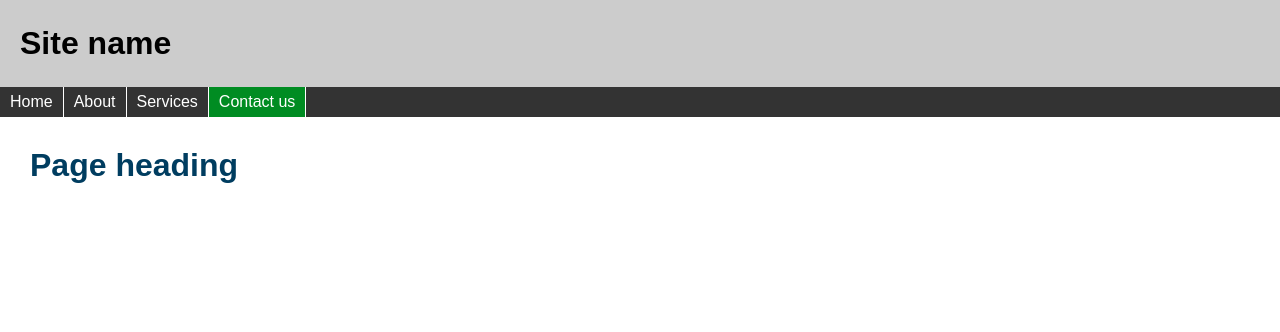
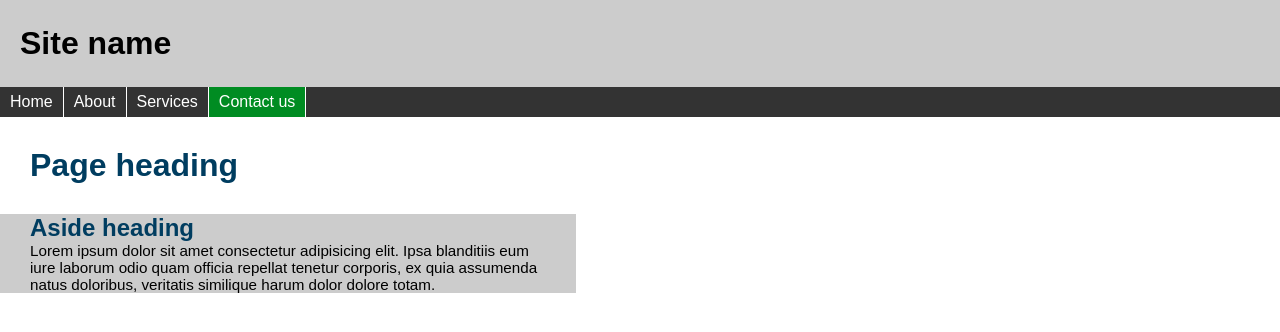
Before and after one commit to 1922Satyamgupta/Template_2, a plain HTML site: page src/index.html in a window 1280 px wide. Drawn offline with Linux system fonts and the light colour scheme.

Commit message:
main styling

```diff
--- a/src/index.html
+++ b/src/index.html
@@ -31,6 +31,17 @@
           <div class="heading">
             <h1>Page heading</h1>
           </div>
-
+        </div>
+      </div>
+      <div id="rightbar">
+        <div class="heading">
+          <h2>Aside heading</h1>
+        </div>
+        <div class="main_content">
+          <p>Lorem ipsum dolor sit amet consectetur adipisicing elit. Ipsa blanditiis eum iure laborum odio quam officia repellat tenetur corporis, ex quia assumenda natus doloribus, veritatis similique harum dolor dolore totam.
+          </p>
+        </div>
+      </div>
+    </div>
   </body>
 </html>
--- a/src/style.css
+++ b/src/style.css
@@ -19,7 +19,7 @@
     list-style: none;
     display: flex;
   }
-  #nav > li {
+  #nav>li {
     color: white;
 
     display: flex;
@@ -55,3 +55,16 @@
     color: #003d60;
     margin: 30px 0px 0px 30px;
   }
+
+  .main_content {
+    margin: 0px 30px 0px 30px;
+  }
+  .main_content > p {
+    margin-bottom: 10px;
+    font-size: 0.95em;
+  }
+
+  #rightbar {
+    width: 45%;
+    background-color: #cccccc;
+  }
```
